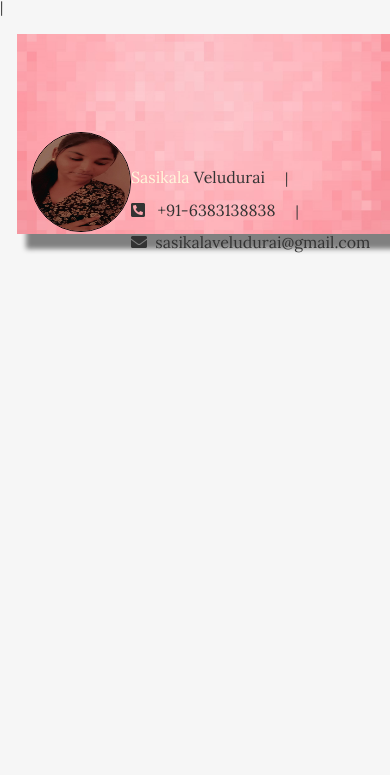
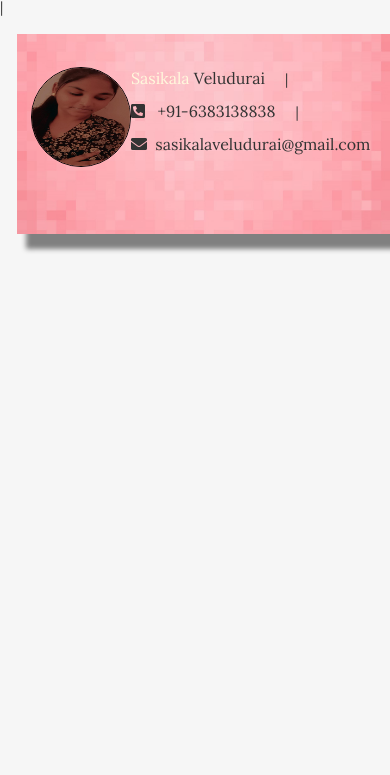
Before and after one commit to Sasikala-veludurai/website, a plain HTML site: page index.html in a window 390 px wide. Shown: the part 69-844 px from the top of the page. Drawn offline with nearby package versions, Linux system fonts and the light colour scheme; a web font is replaced by a local one.

Commit message:
updation5

```diff
--- a/css/index.css
+++ b/css/index.css
@@ -238,7 +238,8 @@ form .message_holder{
     }
 
     .banner_span {
-         top:20%;
+         margin-top:70px;
+         top:0%;
     }
     .banner_span {
        margin-left: 10px;
@@ -247,7 +248,8 @@ form .message_holder{
      position: absolute;
      width: 100px;
      height: 100px;
-     top: 16%;
+     margin-top:70px;
+     top:0%;
      left: 8%;
      border-radius: 100px;
      border:1px solid black;
```
